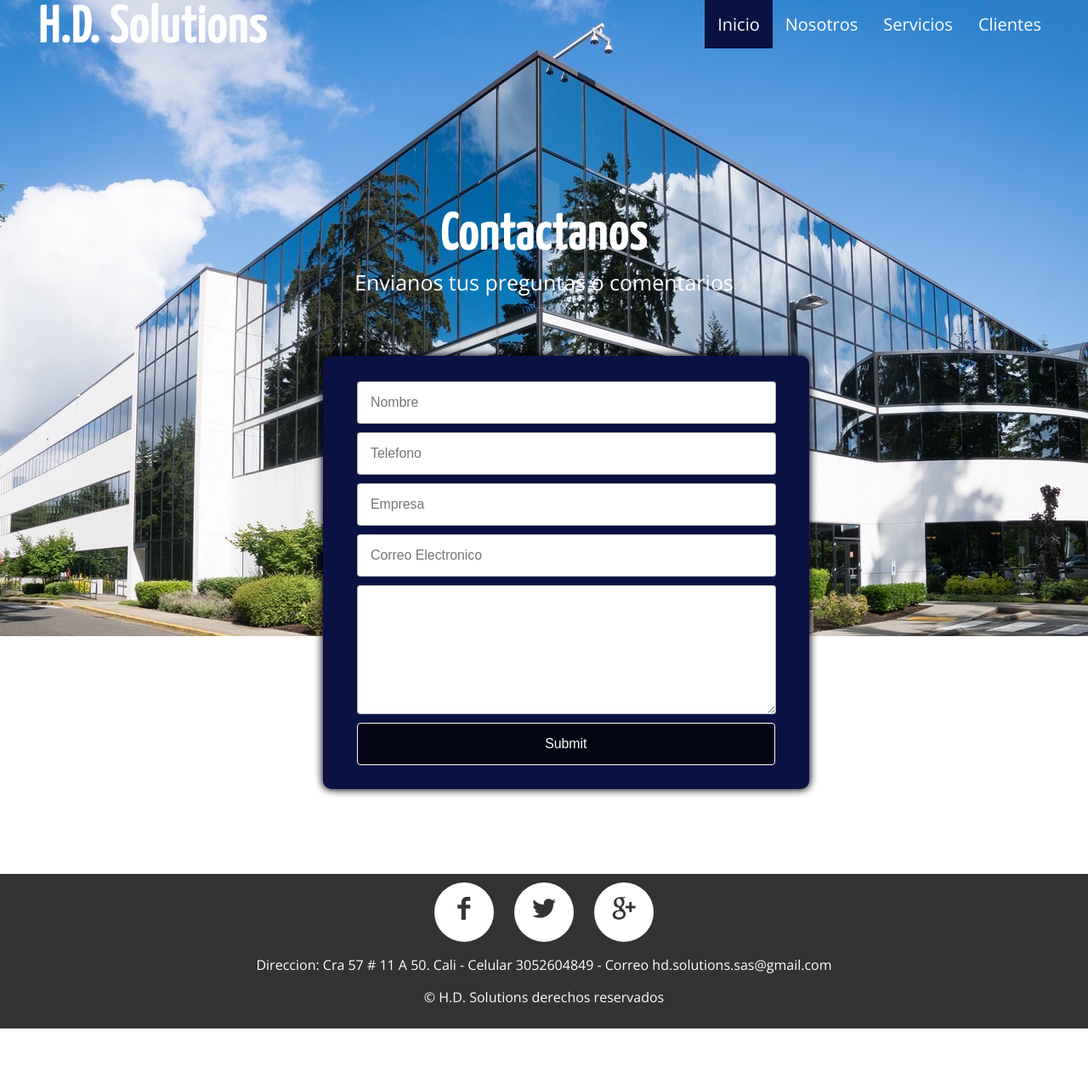
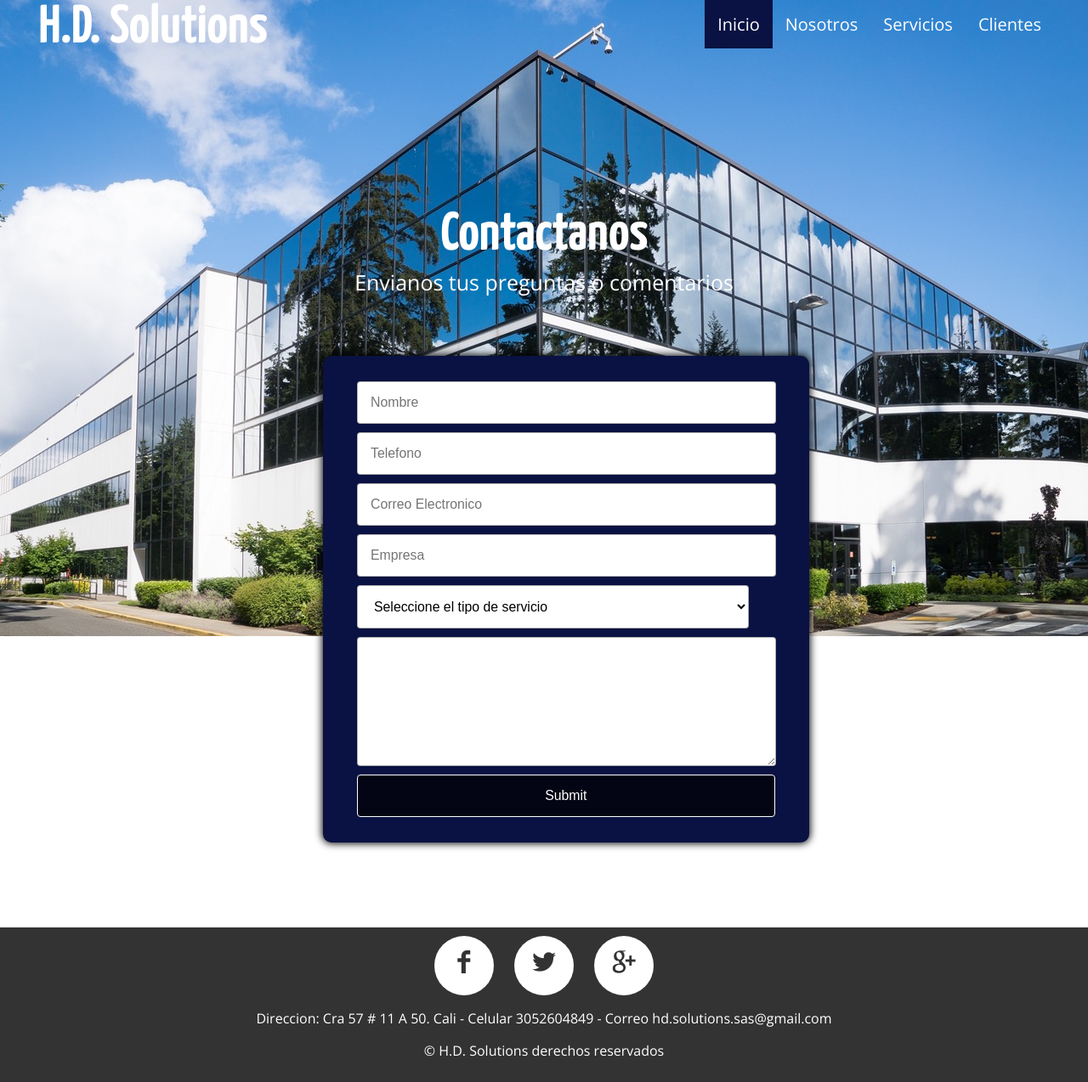
Before and after one commit to lgomezca/ProgramacionWEB-GUIA2-GRUPO4, a PHP site: page /contacto.html in a window 1280 px wide. Shown: the whole page at 85% size. Before the commit the page ends 1211 px from the top, so only its background shows below. Run offline with PHP 8.4, Linux system fonts and the light colour scheme.

Commit message:
Adiciono combo de servicios al formulario

```diff
--- a/contacto.html
+++ b/contacto.html
@@ -40,9 +40,19 @@
                 <form  class="formulario" id="registro"   onsubmit=" return validarCamposFormulario()">
                        <input type="text" id="Nombre" class="formulario__input" placeholder="Nombre" >
                        <input type="text" id="Telefono" class="formulario__input" placeholder="Telefono" >
+                       <input type="email" id="Correo" class="formulario__input" placeholder="Correo Electronico"  >
                        <input type="text" id="Empresa" class="formulario__input" placeholder="Empresa" >
-                       <input type="email" id="Correo" class="formulario__input" placeholder="Correo Electronico"  >
-                       <textarea id="Comentarios" class="formulario__input" rows="8" cols="80" ></textarea>
+                       <select id="Servicio" class="formulario__input" onchange  =" verElementos(this.value); limpiarElementos(); validarElementos();" >
+      <option value="">Seleccione el tipo de servicio</option>
+      <option value="1">Captaciones</option>
+      <option value="2">Convenios de Recaudos y Pagos</option>
+      <option value="3">Plataforma de Caja</option>
+      <option value="4">Desarrollos a la medida</option>
+      <option value="5">Soporte y Mantenimiento</option>
+      <option value="6">Otros</option>
+    </select>
+                       <textarea id="Comentarios" class="formulario__input" rows="8" cols="80" >
+                       </textarea>
                        <input type="submit" id="submit" class="formulario__submit" onclick="crearNuevoRegistro()">
                 </form>
           </article>
--- a/css/estilos-contacto.css
+++ b/css/estilos-contacto.css
@@ -1,7 +1,7 @@
 /* Definimos las propiedades para la apariencia del formulario */
 .formulario{
     width: 700px;
-    height: 450px;
+    height: auto;
     max-width: 100%;
     margin: auto;
     margin-top: -350px;
```
